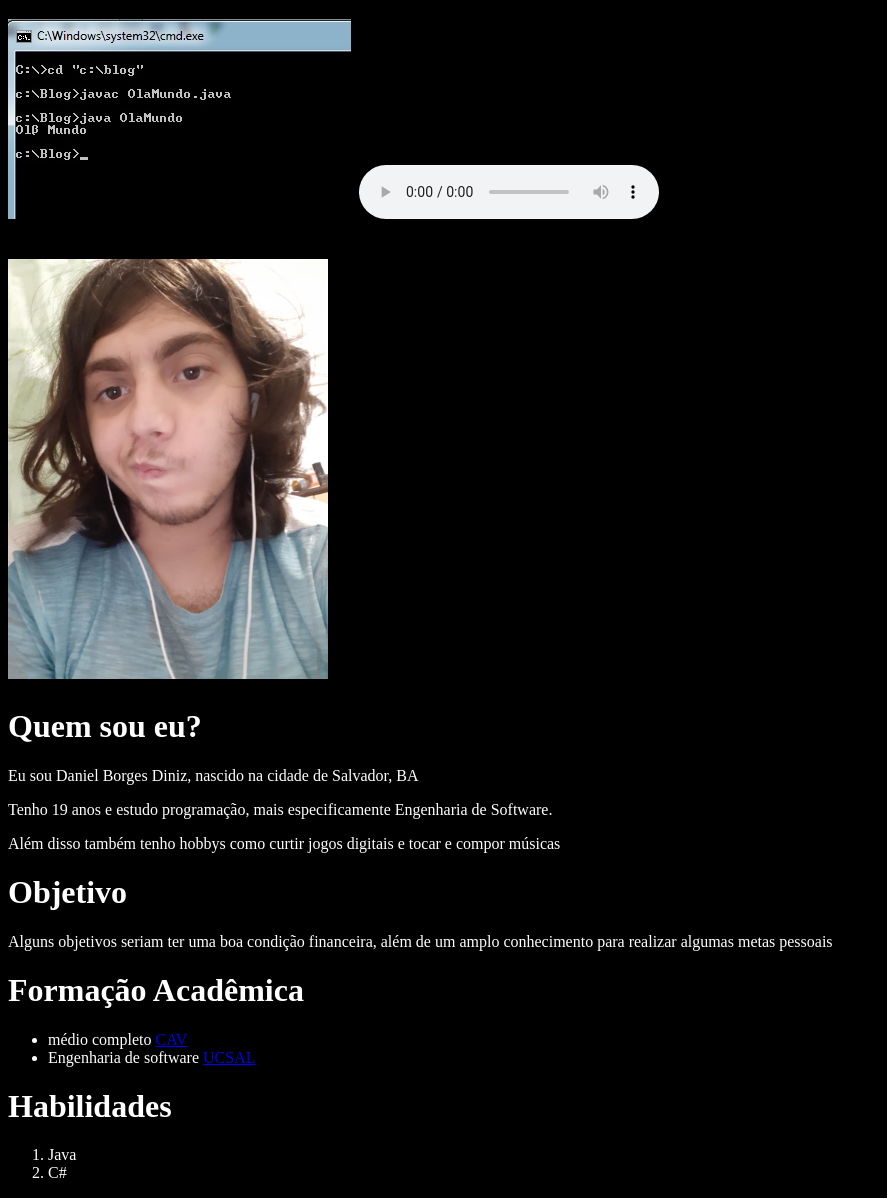
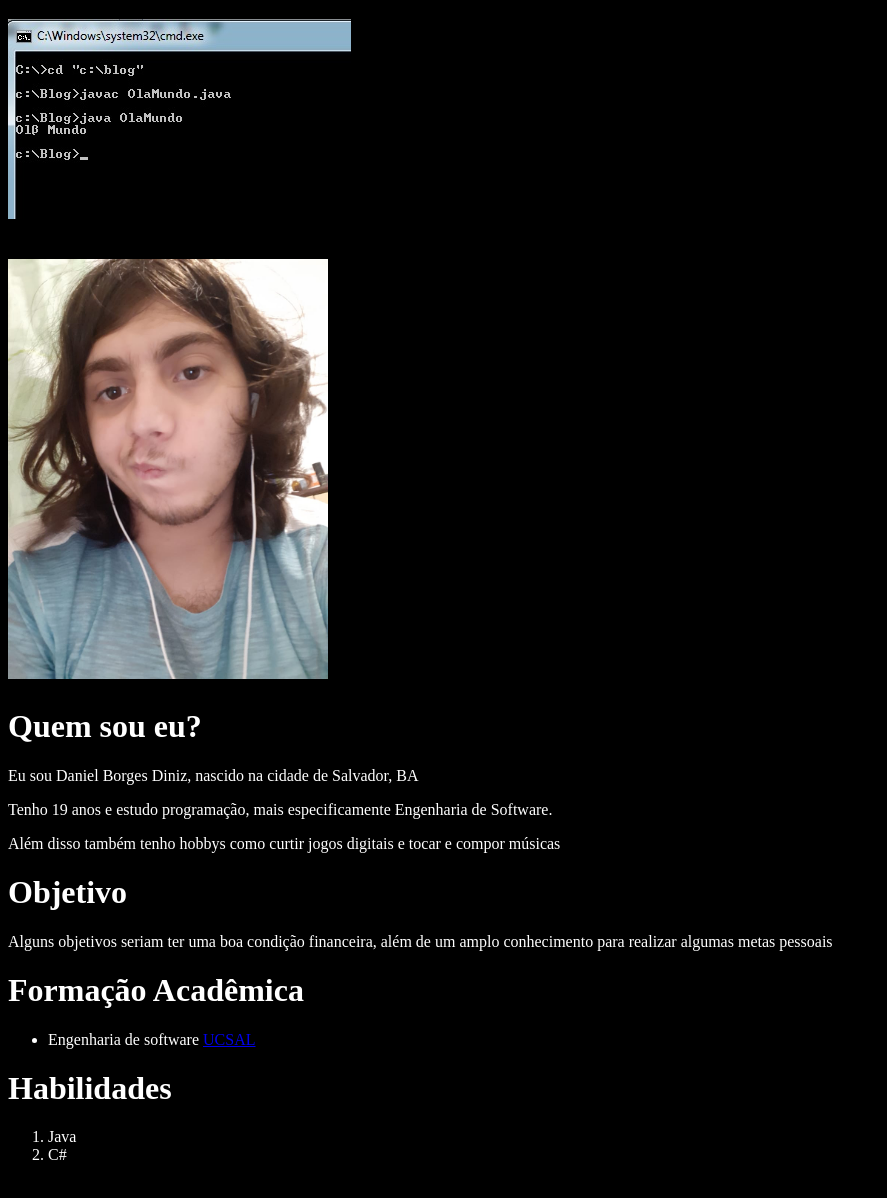
Before and after one commit to DanielBorgesDiniz/danieldinizpage.github.io, a plain HTML site: page index.html in a window 1280 px wide. Shown: the part 61-1259 px from the top of the page, without its empty margins (0-887 px from the left). Drawn offline with Linux system fonts and the light colour scheme.

Commit message:
Update index.html

```diff
--- a/index.html
+++ b/index.html
@@ -15,7 +15,6 @@
         <h1>Olá Mundo!!<h1>
 
             <img src="olamundo5.jpg" alt="Imagem de um hello world">
-            <audio src= "let's groove.mp3" preload="auto" controls></audio>
             <p>
             </p>
 
@@ -40,8 +39,6 @@
                 <h1>Formação Acadêmica</h1>
 
                 <ul>
-
-                <li> médio completo  <a href="https://www.colegioantoniovieira.com.br/" target="_blank"> CAV </a> </li>
                 <li>Engenharia de software <a href="https://www.ucsal.br/" target="_blank"> UCSAL </a></li>
 
                  </ul>
```
